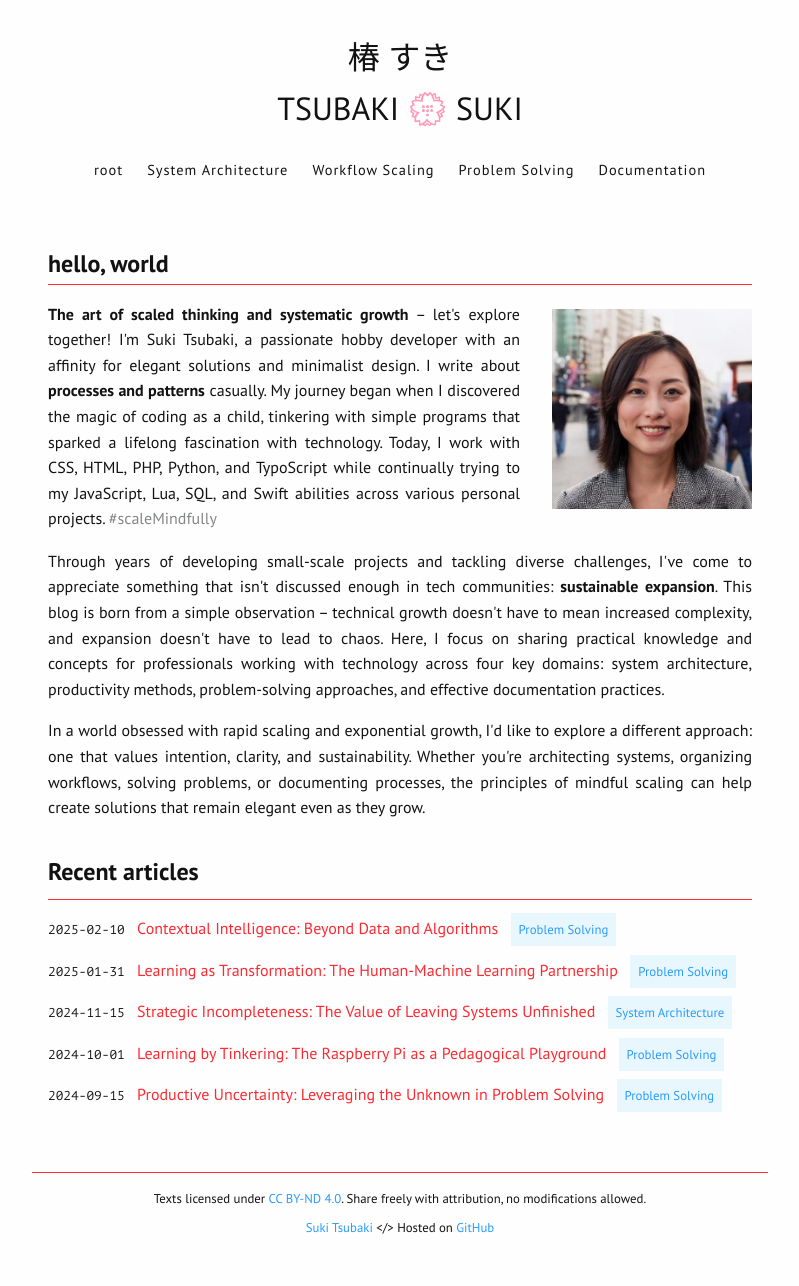
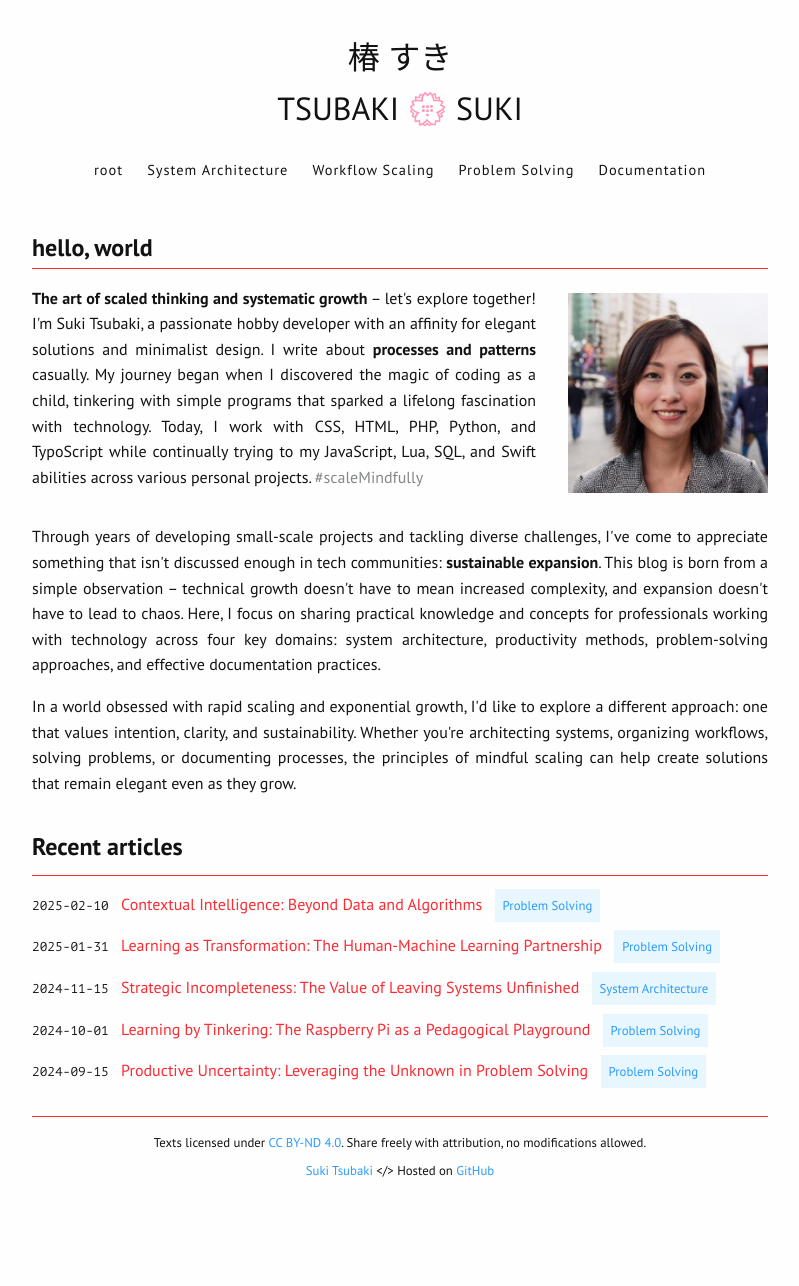
Before and after one commit to sukitsubaki/sukitsubaki.github.io, a Jekyll site: the page built from index.html, in a window 1280 px wide. Shown: the whole page, without its empty margins (240-1039 px from the left). Built offline with Jekyll 4.4.1, drawn with Linux system fonts in a browser that asks for light colours; after the commit the page ends 1230 px from its top, so only the background shows below that.

Commit message:
home-container del padding

```diff
--- a/assets/css/layouts/home.css
+++ b/assets/css/layouts/home.css
@@ -2,7 +2,6 @@
 .home-container {
     max-width: 800px;
     margin: 0 auto;
-    padding: var(--spacing-sm);
 }
 
 .home-container__title {
```
